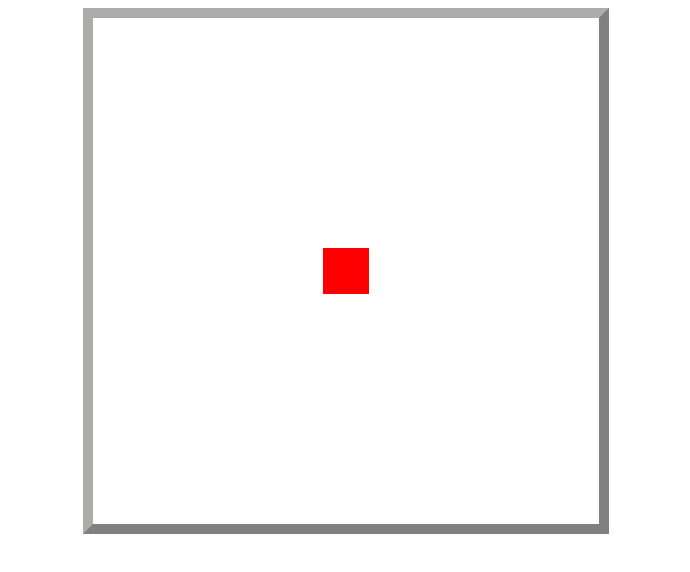
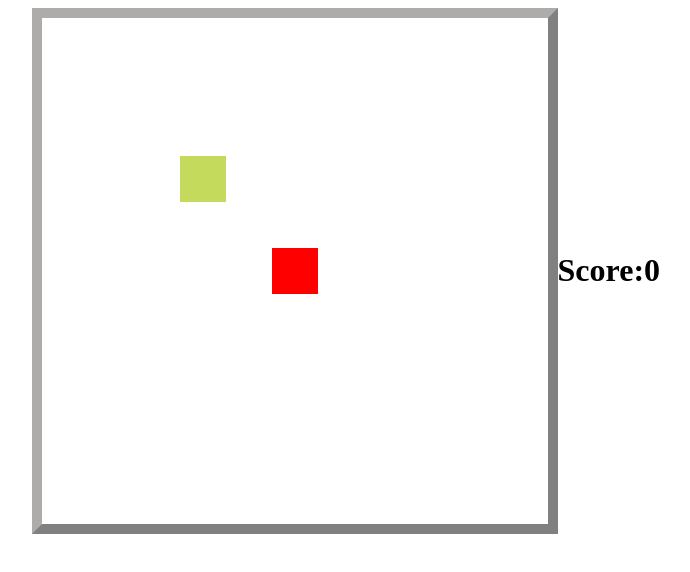
Before and after one commit to Asael-Renan/sneak-js, a plain HTML site: page index.html in a window 1280 px wide. Shown: the whole page, without its empty margins (294-984 px from the left). Drawn offline with Linux system fonts and the light colour scheme.

Commit message:
trying to change the code construction

```diff
--- /dev/null
+++ b/app.js
@@ -0,0 +1,47 @@
+let keyPressed = '';
+const screen = canvas()
+const player = sneak()
+
+const fruit = {x: 3, y: 3}
+
+document.addEventListener("keydown", event => keyPressed = event.key);
+
+function gameLoop() {
+    update();
+    setTimeout(gameLoop, 200);
+}
+
+function update() {
+    screen.clear()
+    // player.growUp()
+
+    player.movePlayer(keyPressed)
+    const playerBody = player.getData()
+    //console.log(playerBody);
+
+    playerBody.forEach(pixel => {
+        screen.drawPixel(pixel.x, pixel.y)
+    });
+
+    let head = playerBody[0]
+    drawFruit()
+
+    if (head.x === fruit.x && head.y === fruit.y) {
+        player.growUp();
+        fruit.x = Math.floor(Math.random() * 11)
+        fruit.y = Math.floor(Math.random() * 11);
+    }
+    // function gameRules() {
+        if (head.x < 0) movePlayer(11, 0);
+        if (head.y < 0) movePlayer(0, 11);
+        if (head.x >= 11) movePlayer(0, head.y, true);
+        if (head.y >= 11) movePlayer(head.x, 0, true);
+    // }
+
+}
+
+function drawFruit() {
+    screen.drawPixel(fruit.x, fruit.y, "#C3DA5D");
+}
+
+gameLoop();
--- /dev/null
+++ b/canvas.js
@@ -0,0 +1,18 @@
+function canvas() {
+    const c = document.getElementById("canvas");
+    const ctx = c.getContext("2d");
+
+    function clear() {
+        ctx.clearRect(0, 0, c.width, c.height);
+    }
+
+    function drawPixel(x = 0, y = 0, color = '#FF0000') {
+        ctx.fillStyle = color;
+        ctx.fillRect(x, y, 1, 1);
+    }
+
+    return {
+        clear,
+        drawPixel
+    }
+}
--- a/index.html
+++ b/index.html
@@ -24,6 +24,9 @@
 </head>
 <body>
     <canvas id="canvas" width="11" height="11"></canvas>
-    <script src="snake.js"></script>
+    <h1>Score: </h1><h1 id="score">0</h1>
+    <script src="sneak.js"></script>
+    <script src="canvas.js"></script>
+    <script src="app.js"></script>
 </body>
 </html>
--- a/snake.js
+++ /dev/null
@@ -1,43 +0,0 @@
-//canvas
-const c = document.getElementById("canvas");
-const ctx = c.getContext("2d");
-
-//game
-const keys = { w: false, a: false, s: false, d: false };
-document.addEventListener("keydown", toggleKey);
-
-player = { x: 5, y: 5 }
-
-function gameLoop() {
-    update();
-    draw();
-    setTimeout(gameLoop, 100);
-}
-
-function update() {
-    if (keys.w) player.y--
-    if (keys.a) player.x--
-    if (keys.s) player.y++
-    if (keys.d) player.x++
-
-    // Boundary checking to keep the circle within canvas bounds
-    if (player.x < 0) player.x = c.width - 1;
-    if (player.y < 0) player.y = c.height - 1;
-    if (player.x >= c.width) player.x = 0;
-    if (player.y >= c.height) player.y = 0;
-}
-
-function draw() {
-    ctx.clearRect(0, 0, c.width, c.height);
-    ctx.fillStyle = "#FF0000";
-    ctx.fillRect(player.x, player.y, 1, 1);
-}
-
-function toggleKey(event) {
-    for (let key in keys) {
-        keys[key] = false;
-    }
-    keys[event.key] = true;
-}
-
-gameLoop();
--- /dev/null
+++ b/sneak.js
@@ -0,0 +1,43 @@
+function sneak() {
+
+    const body = [];
+    let head = { x: 5, y: 5 }
+    let direction = 'stop'
+
+    function movePlayer(keyPressed) {
+
+        const keys = {
+            's': () => head.y++,
+            'w': () => head.y--,
+            'd': () => head.x++,
+            'a': () => head.x--,
+            stop: () => { }
+        }
+
+        if (keys[keyPressed]) {
+            direction = keyPressed
+        }
+
+        keys[direction]();
+
+        body.shift()
+        body.unshift({...head});
+    }
+
+    function growUp() {
+        body.push({...body[body.length-1]})
+    }
+
+    function getData() {
+        return body
+    }
+
+    return {
+        movePlayer,
+        getData,
+        growUp
+    }
+}
+
+
+//#4023e0
```
Also changed, not shown: update.js (added).
